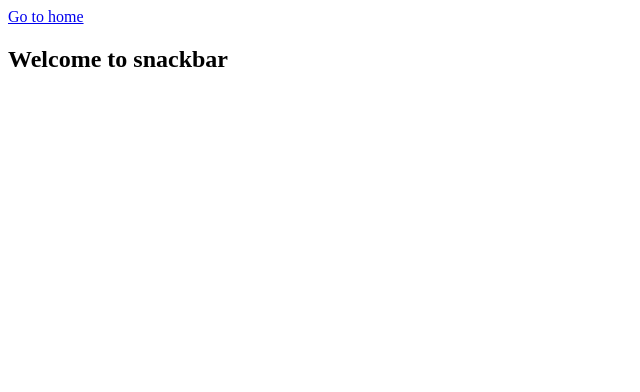
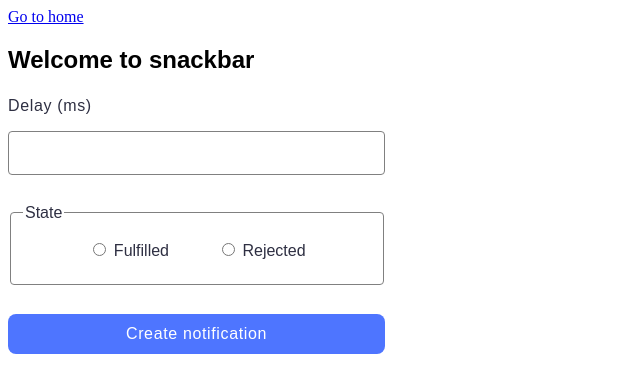
Before and after one commit to Daria2608/goit-js-hw-10, a website built with Vite: page src/2-snackbar.html in a window 1280 px wide. Shown: the whole page, without its empty margins (0-640 px from the left). Built offline with nearby package versions, Linux system fonts and the light colour scheme.

Commit message:
goit-js-hw-10-1

```diff
--- a/package.json
+++ b/package.json
@@ -9,12 +9,14 @@
     "preview": "vite preview"
   },
   "devDependencies": {
-    "vite": "^4.5.2",
-    "glob": "^8.1.0"
+    "glob": "^8.1.0",
+    "vite": "^4.5.2"
   },
   "author": "Alexander Repeta <alexander.repeta@gmail.com>",
   "license": "ISC",
   "dependencies": {
+    "flatpickr": "^4.6.13",
+    "izitoast": "^1.4.0",
     "vite-plugin-full-reload": "^1.0.5",
     "vite-plugin-html-inject": "^1.0.1"
   }
--- a/src/2-snackbar.html
+++ b/src/2-snackbar.html
@@ -11,6 +11,25 @@
     <section>
       <a href="./index.html">Go to home</a>
       <h1>Welcome to snackbar</h1>
+      <form class="form">
+        <label class="delay-label">
+          Delay (ms)
+          <input class="input-delay" type="number" name="delay" required />
+        </label>
+
+        <fieldset>
+          <legend class="legend">State</legend>
+          <label class="label-type">
+            <input type="radio" name="state" value="fulfilled" required />
+            Fulfilled
+          </label>
+          <label class="label-type">
+            <input type="radio" name="state" value="rejected" required />
+            Rejected
+          </label>
+        </fieldset>
+        <button type="submit">Create notification</button>
+      </form>
     </section>
     <script type="module" src="./js/2-snackbar.js"></script>
   </body>
--- a/src/css/1-timer.css
+++ b/src/css/1-timer.css
@@ -0,0 +1,98 @@
+
+.field {
+display: flex;
+flex-direction: column;
+align-items: center;
+margin-left: 7px;
+}
+
+.value {
+    font-family: "Montserrat", sans-serif;
+    font-weight: 400;
+    font-size: 40px;
+    line-height: 48px;
+    line-height: 1.2;
+    letter-spacing: 0.04em;
+    color: #2e2f42;
+}
+
+.label {
+    font-family: "Montserrat", sans-serif;
+    font-weight: 400;
+    font-size: 16px;
+    line-height: 24px;
+    line-height: 1.5;
+    color: #2e2f42;
+}
+
+.timer {
+    width: 346px;
+    height: 72px;
+    display: flex;
+    gap: 24px;
+    margin-top: 33px;
+}
+
+h1 {
+font-family: "Montserrat", sans-serif;
+}
+
+input {
+background: #f5f5f5;
+border-radius: 4px;
+width: 272px;
+height: 40px;
+border-style: groove;
+border-color: #808080;
+border-width: 1px;
+font-family: "Montserrat", sans-serif;
+font-weight: 400;
+font-size: 16px;
+line-height: 24px;
+line-height: 1.5;
+letter-spacing: 0.04em;
+padding-left: 13px;
+}
+
+input:hover {
+  border-color: #000000;
+}
+
+
+input:focus {
+    border-color: #4E75FF;
+    outline: none;
+}
+
+button {
+background: #4e75ff;
+border-radius: 8px;
+padding: 8px 16px;
+width: 75px;
+height: 40px;
+border-style: none;
+font-weight: 500;
+font-size: 16px;
+line-height: 24px;
+line-height: 1.5;
+letter-spacing: 0.04em;
+color: #fff;
+font-family: "Montserrat", sans-serif;
+outline: none;
+}
+
+
+
+button:hover {
+ background-color: #6c8cff;
+}
+
+button[disabled]:hover {
+    color: #989898;
+    background-color: #cfcfcf;
+}
+
+button[disabled] {
+    color: #989898;
+    background-color: #cfcfcf;
+}
--- a/src/css/2-snackbar.css
+++ b/src/css/2-snackbar.css
@@ -0,0 +1,79 @@
+h1 {
+    font-family: "Montserrat", sans-serif;
+}
+
+.form {
+    width: 360px;
+}
+
+.delay-label {
+display: flex;
+flex-direction: column;
+font-family: "Montserrat", sans-serif;
+font-weight: 400;
+font-size: 16px;
+line-height: 24px;
+line-height: 1.5;
+letter-spacing: 0.04em;
+color: #2e2f42;
+}
+
+.input-delay {
+    font-family: "Montserrat", sans-serif;
+    height: 40px;
+    border: 1px solid #808080;
+    border-radius: 4px;
+    width: 360px;
+    height: 40px;
+    margin-top: 13px;
+    margin-bottom: 29px;
+    padding-left: 13px;
+}
+
+.legend {
+    font-family: "Montserrat", sans-serif;
+    color: #2e2f42;
+}
+
+fieldset {
+    height: 40px;
+    border: 1px solid #808080;
+    border-radius: 4px;
+    width: 348px;
+    height: 64px;
+    display: flex;
+    justify-content: center;
+    align-items: center;
+    gap: 48px;
+    margin-bottom: 29px;
+}
+
+.label-type {
+    font-family: "Montserrat", sans-serif;
+    font-weight: 400;
+    font-size: 16px;
+    line-height: 24px;
+    line-height: 1.5;
+    color: #2e2f42;
+}
+
+button {
+border-radius: 8px;
+    padding: 8px 16px;
+    width: 377px;
+    height: 40px;
+    background: #4e75ff;
+    font-family: "Montserrat", sans-serif;
+    font-weight: 500;
+    font-size: 16px;
+    line-height: 24px;
+    line-height: 1.5;
+    letter-spacing: 0.04em;
+    color: #fff;
+    outline: none;
+    border-style: none;
+}
+
+button:focus {
+    background-color: #6c8cff;
+}
--- a/src/js/2-snackbar.js
+++ b/src/js/2-snackbar.js
@@ -0,0 +1,54 @@
+
+import iziToast from "izitoast";
+
+import "izitoast/dist/css/iziToast.min.css";
+
+//отримали елементи
+const startButton = document.querySelector('button')
+const form = document.querySelector('form')
+
+// слухач подіі сабміт
+form.addEventListener('submit', (event) => {
+    event.preventDefault();
+    //отримали значення вводу користувача і кнопок
+    const userTime = Number(form.delay.value);
+    const btnState = form.querySelector('input[name="state"]:checked');
+    const userBtnState = btnState.value;
+
+    // створюємо проміс
+    const promise = new Promise((res, rej) => {
+    setTimeout(() => {
+        if (userBtnState === 'fulfilled') {
+            res(userTime)
+        }
+        else {
+            rej(userTime)
+        }
+    }, userTime);
+    }
+    )
+// результат промісу
+promise.then(function (delay) {
+    iziToast.success({
+        message: `✅ Fulfilled promise in ${delay}ms`,
+        fontSize: 'large',
+        close: true,
+        position: 'topRight',
+        messageColor: 'white',
+        timeout: 2000,
+        icon: false
+    });
+}).catch(function (delay) {
+    iziToast.error({
+        message: `❌ Rejected promise in ${delay}ms`,
+        fontSize: 'large',
+        close: true,
+        position: 'topRight',
+        messageColor: 'white',
+        timeout: 2000,
+        icon: false
+    });
+})
+    //очищаємо форму
+    form.reset()
+})
```
Also changed, not shown: src/1-timer.html (+6 -0 lines), src/js/1-timer.js (+124 -0 lines), src/img/icon.svg (added), 1 other file.
